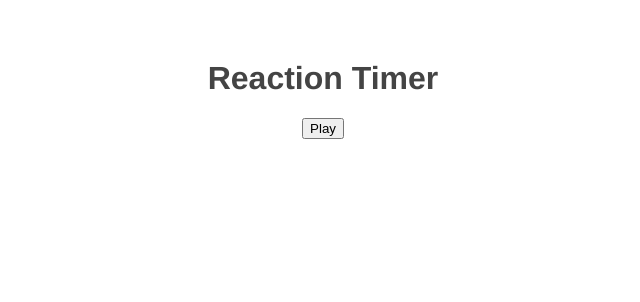
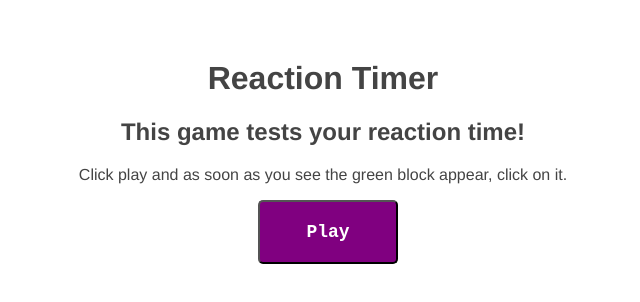
Before and after one commit to AlexStraton/Vuejs_reaction_timer_game, a Vue app: page / in a window 1280 px wide. Shown: the top 302 px of the page, without its empty margins (317-957 px from the left). Built offline with nearby package versions, Linux system fonts and the light colour scheme.

Commit message:
created and styled play button

```diff
--- a/src/App.vue
+++ b/src/App.vue
@@ -1,5 +1,7 @@
 <template>
   <h1>Reaction Timer</h1>
+  <h2>This game tests your reaction time!</h2>
+  <p>Click play and as soon as you see the green block appear, click on it.</p>
   <button @click="start">Play</button>
 </template>
 
@@ -9,15 +11,15 @@ export default {
   components: {},
   data() {
     return {
-      title: "my first Vue App",
+      isCurrentlyPlaying: false,
+      delay: null,
     };
   },
   methods: {
     start() {
-      isCurrentlyPlaying = true;
-      setTimout(() => {
-        console.log("timer");
-      }, 4000);
+      this.isCurrentlyPlaying = true;
+      this.delay = 2000 + Math.random() * 5000;
+      console.log(this.delay);
     },
   },
 };
@@ -32,4 +34,17 @@ export default {
   color: #444;
   margin-top: 60px;
 }
+button {
+  background-color: purple;
+  width: 140px;
+  border-radius: 5px;
+  font-weight: bold;
+  font-size: 18px;
+  font-family: monospace;
+  color: white;
+  padding: 20px;
+  margin-left: 10px;
+  text-align: center;
+  cursor: pointer;
+}
 </style>
```
